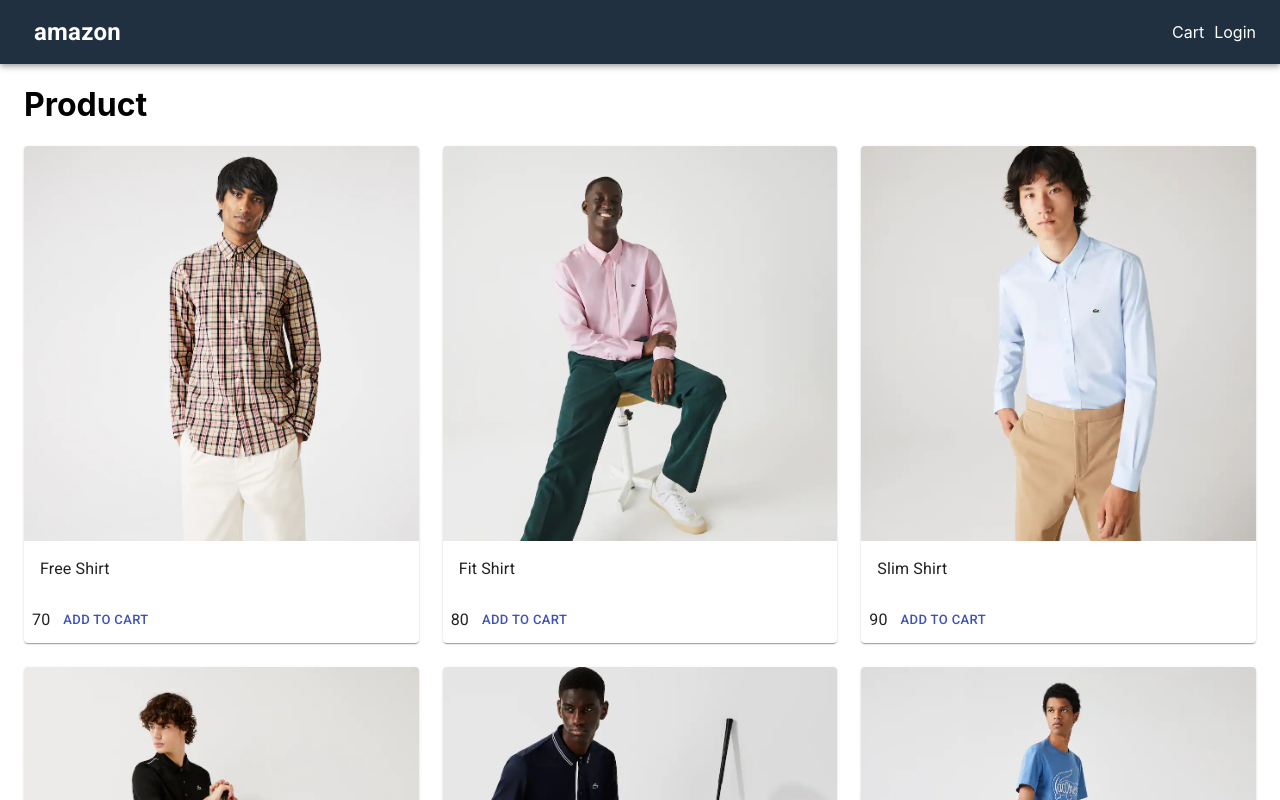
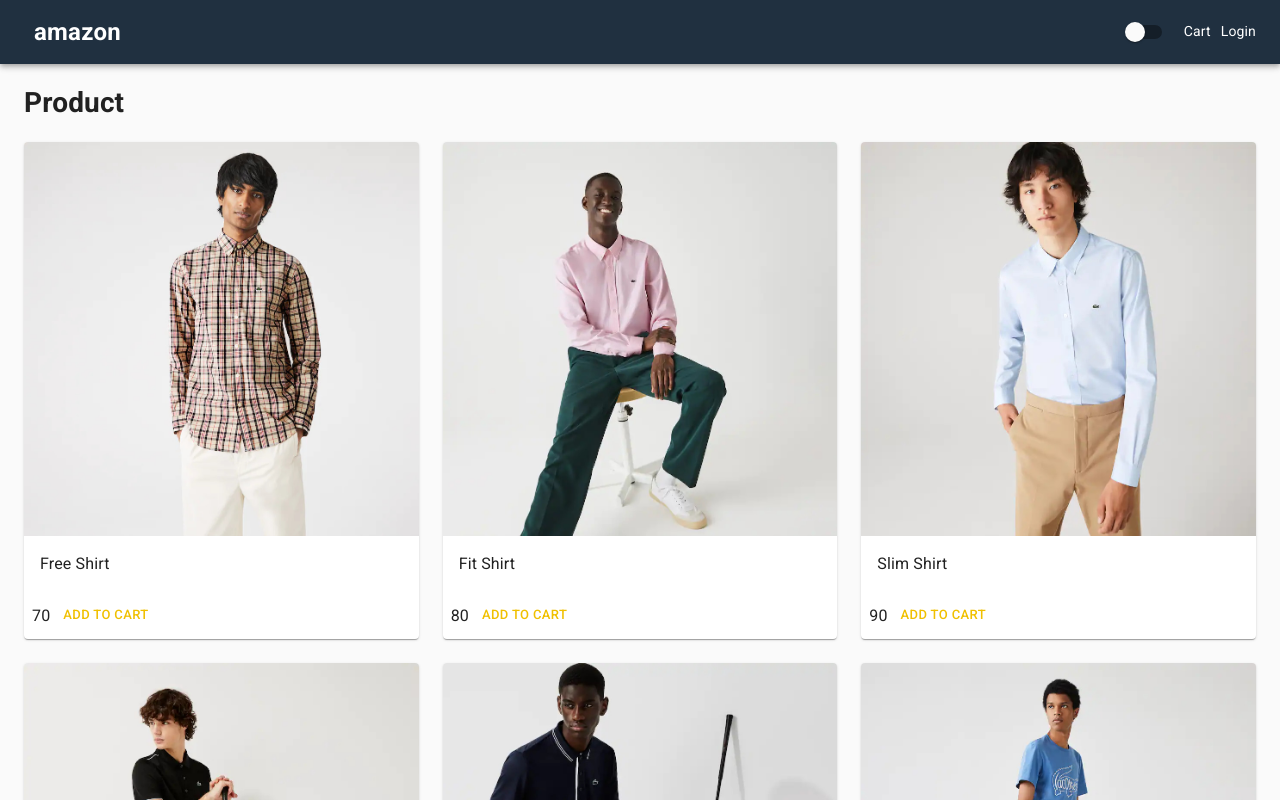
Before and after one commit to SakhawatHossain55/next__amazon, a Next.js app: page / in a window 1280 px wide. Shown: the top 800 px of the page. Built offline with nearby package versions, Linux system fonts and the light colour scheme.

Commit message:
[ADD] darkmode

```diff
--- a/components/Layout.js
+++ b/components/Layout.js
@@ -1,17 +1,54 @@
-import React from "react";
+import React, { useContext } from "react";
 import Head from "next/head";
 import NextLink from "next/link";
 import {
   AppBar,
   Container,
+  createMuiTheme,
   Link,
   Toolbar,
   Typography,
+  ThemeProvider,
+  CssBaseline,
+  Switch,
 } from "@material-ui/core";
 import useStyles from "../utils/styles";
+import { Store } from "../utils/Store";
+import Cookies from "js-cookie";
 
 export default function Layout({ children, title, description }) {
+  const { state, dispatch } = useContext(Store);
+  const { darkMode } = state;
+  const theme = createMuiTheme({
+    typography: {
+      h1: {
+        fontSize: "1.6rem",
+        fontWidth: 400,
+        margin: "1rem 0",
+      },
+      h2: {
+        fontSize: "1.6rem",
+        fontWidth: 400,
+        margin: "1rem",
+      },
+    },
+    palette: {
+      type: darkMode ? "dark" : "light",
+      primary: {
+        main: "#f0c000",
+      },
+      secondary: {
+        main: "#208080",
+      },
+    },
+  });
   const classes = useStyles();
+
+  const darkModeChangeHandler = () => {
+    dispatch({ type: darkMode ? "DARK_MODE_OFF" : "DARK_MODE_ON" });
+    const newDarkMode = !darkMode;
+    Cookies.set("darkMode", newDarkMode ? "ON" : "OFF");
+  };
 
   return (
     <div>
@@ -19,6 +56,8 @@
         <title>{title ? `${title} - Next Amazon` : "Next Amazon"}</title>
         {description && <meta name="description" content={description}></meta>}
       </Head>
+      <ThemeProvider theme={theme}>
+        <CssBaseline />
         <AppBar position="static" className={classes.navbar}>
           <Toolbar>
             <NextLink href="/" passHref>
@@ -28,6 +67,10 @@
             </NextLink>
             <div className={classes.grow}></div>
             <div>
+              <Switch
+                checked={darkMode}
+                onChange={darkModeChangeHandler}
+              ></Switch>
               <NextLink href="/cart" passHref>
                 <Link>Cart</Link>
               </NextLink>
@@ -41,6 +84,7 @@
         <footer className={classes.footer}>
           All rights reserved. Next Amazon
         </footer>
+      </ThemeProvider>
     </div>
   );
 }
--- a/package.json
+++ b/package.json
@@ -10,6 +10,7 @@
   },
   "dependencies": {
     "@material-ui/core": "^4.12.3",
+    "js-cookie": "^3.0.1",
     "next": "11.1.2",
     "react": "17.0.2",
     "react-dom": "17.0.2"
--- a/pages/_app.js
+++ b/pages/_app.js
@@ -1,5 +1,6 @@
 import { useEffect } from "react";
 import "../styles/globals.css";
+import { StoreProvider } from "../utils/Store";
 
 function MyApp({ Component, pageProps }) {
   useEffect(() => {
@@ -8,7 +9,11 @@
       jssStyles.parentElement.removeChild(jssStyles);
     }
   }, []);
-  return <Component {...pageProps} />;
+  return (
+    <StoreProvider>
+      <Component {...pageProps} />
+    </StoreProvider>
+  );
 }
 
 export default MyApp;
--- a/pages/product/[slug].js
+++ b/pages/product/[slug].js
@@ -45,7 +45,7 @@
         <Grid item md={3} xs={12}>
           <List>
             <ListItem>
-              <Typography component="h1">
+              <Typography component="h1" variant="h1">
                 {product.name}
               </Typography>
             </ListItem>
--- /dev/null
+++ b/utils/Store.js
@@ -0,0 +1,24 @@
+import Cookies from "js-cookie";
+import { createContext, useReducer } from "react";
+
+export const Store = createContext();
+const initialState = {
+  darkMode: Cookies.get("darkMode") === "ON" ? true : false,
+};
+
+function reducer(state, action) {
+  switch (action.type) {
+    case "DARK_MODE_ON":
+      return { ...state, darkMode: true };
+    case "DARK_MODE_OFF":
+      return { ...state, darkMode: false };
+    default:
+      return state;
+  }
+}
+
+export function StoreProvider(props) {
+  const [state, dispatch] = useReducer(reducer, initialState);
+  const value = { state, dispatch };
+  return <Store.Provider value={value}>{props.children}</Store.Provider>;
+}
```
Also changed, not shown: .eslintrc.json, 1 other file (tests, documents, lock files or other folders). Lines whose indentation alone changed are shown as unchanged.
